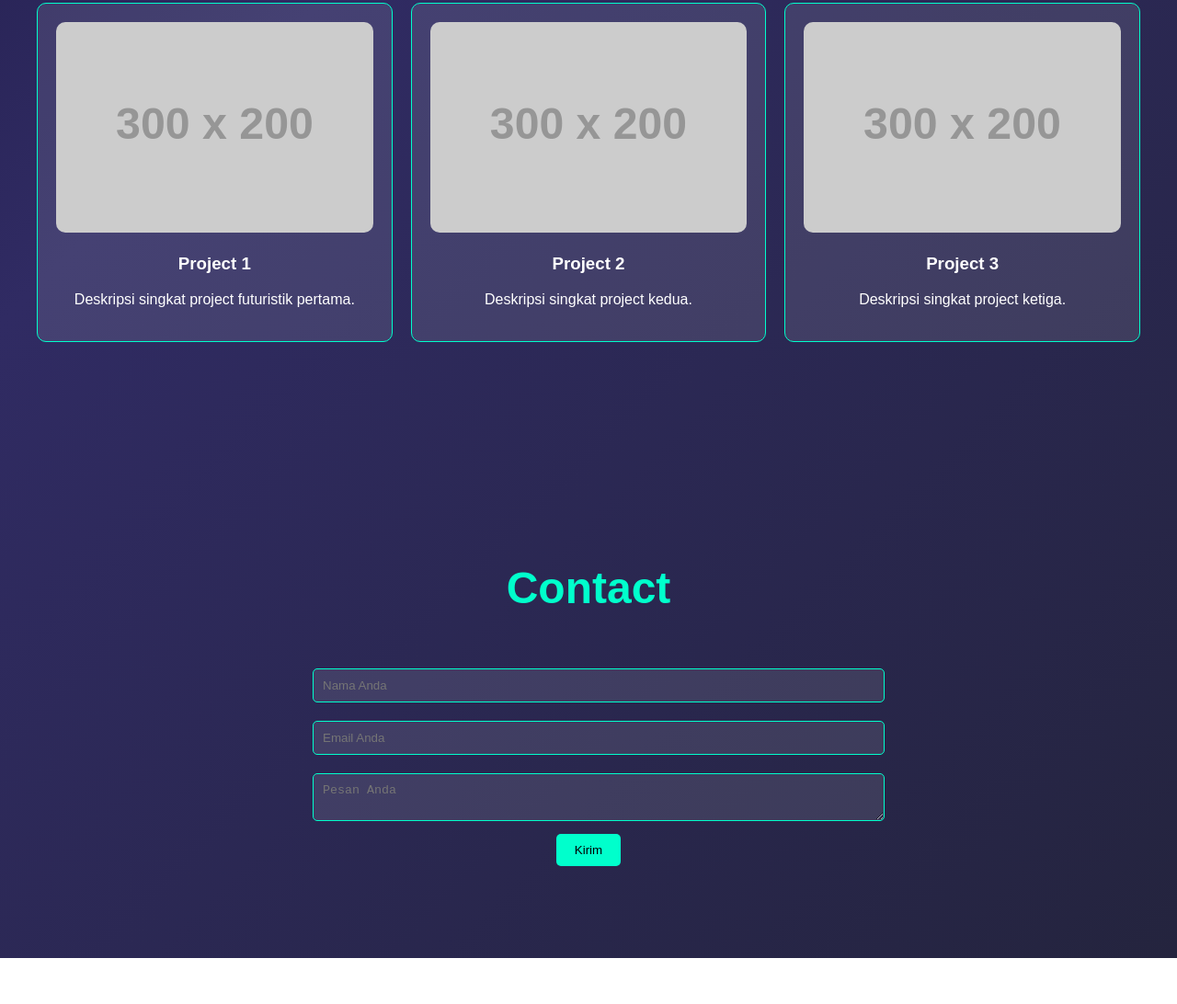
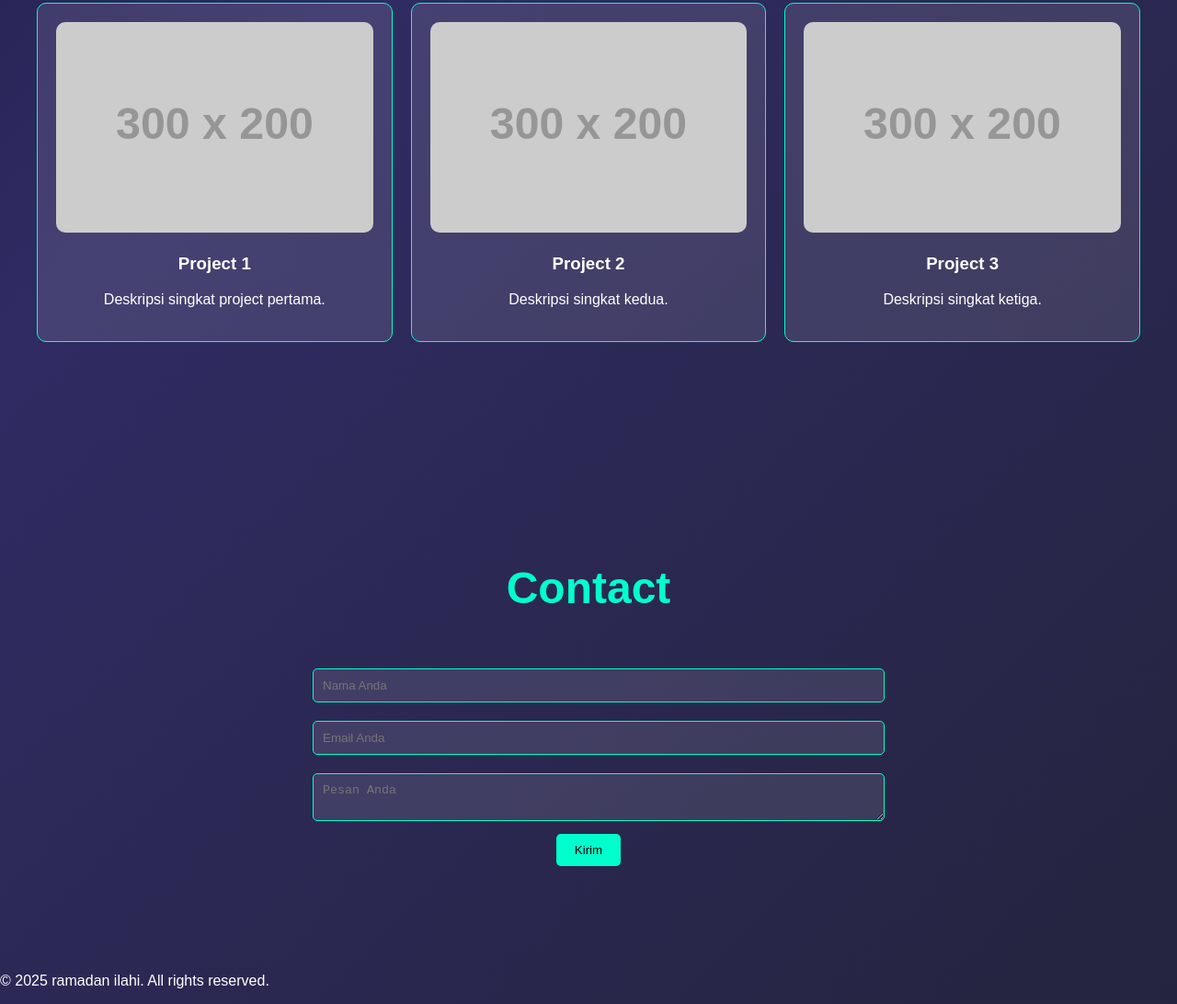
Before and after one commit to mramadhanilahi03-pixel/rama.github.io, a plain HTML site: page index.html in a window 1280 px wide. Shown: the part 1621-2713 px from the top of the page at 92% size. Before the commit the page ends 2663 px from the top, so only its background shows below. Drawn offline with Linux system fonts and the light colour scheme; placeholder pictures from the web are drawn by us.

Commit message:
Update index.html

```diff
--- a/index.html
+++ b/index.html
@@ -187,7 +187,7 @@
     </nav>
 
     <section id="hero">
-        <h1>Selamat Datang di Portfolio Futuristik Saya</h1>
+        <h1>Hallo,Saya Ramadhan Ilahi</h1>
     </section>
 
     <section id="about">
@@ -201,17 +201,17 @@
             <div class="project-card">
                 <img src="https://via.placeholder.com/300x200?text=Project+1" alt="Project 1">
                 <h3>Project 1</h3>
-                <p>Deskripsi singkat project futuristik pertama.</p>
+                <p>Deskripsi singkat project pertama.</p>
             </div>
             <div class="project-card">
                 <img src="https://via.placeholder.com/300x200?text=Project+2" alt="Project 2">
                 <h3>Project 2</h3>
-                <p>Deskripsi singkat project kedua.</p>
+                <p>Deskripsi singkat kedua.</p>
             </div>
             <div class="project-card">
                 <img src="https://via.placeholder.com/300x200?text=Project+3" alt="Project 3">
                 <h3>Project 3</h3>
-                <p>Deskripsi singkat project ketiga.</p>
+                <p>Deskripsi singkat ketiga.</p>
             </div>
         </div>
     </section>
@@ -225,6 +225,9 @@
             <button type="submit">Kirim</button>
         </form>
     </section>
+    <footer class="py-10 border-t border-gray-200 text-center text-gray-500 text-sm">
+        <p>&copy; 2025 ramadan ilahi. All rights reserved.</p>
+    </footer>
 
     <script>
         // JavaScript untuk interaktivitas tambahan
```
